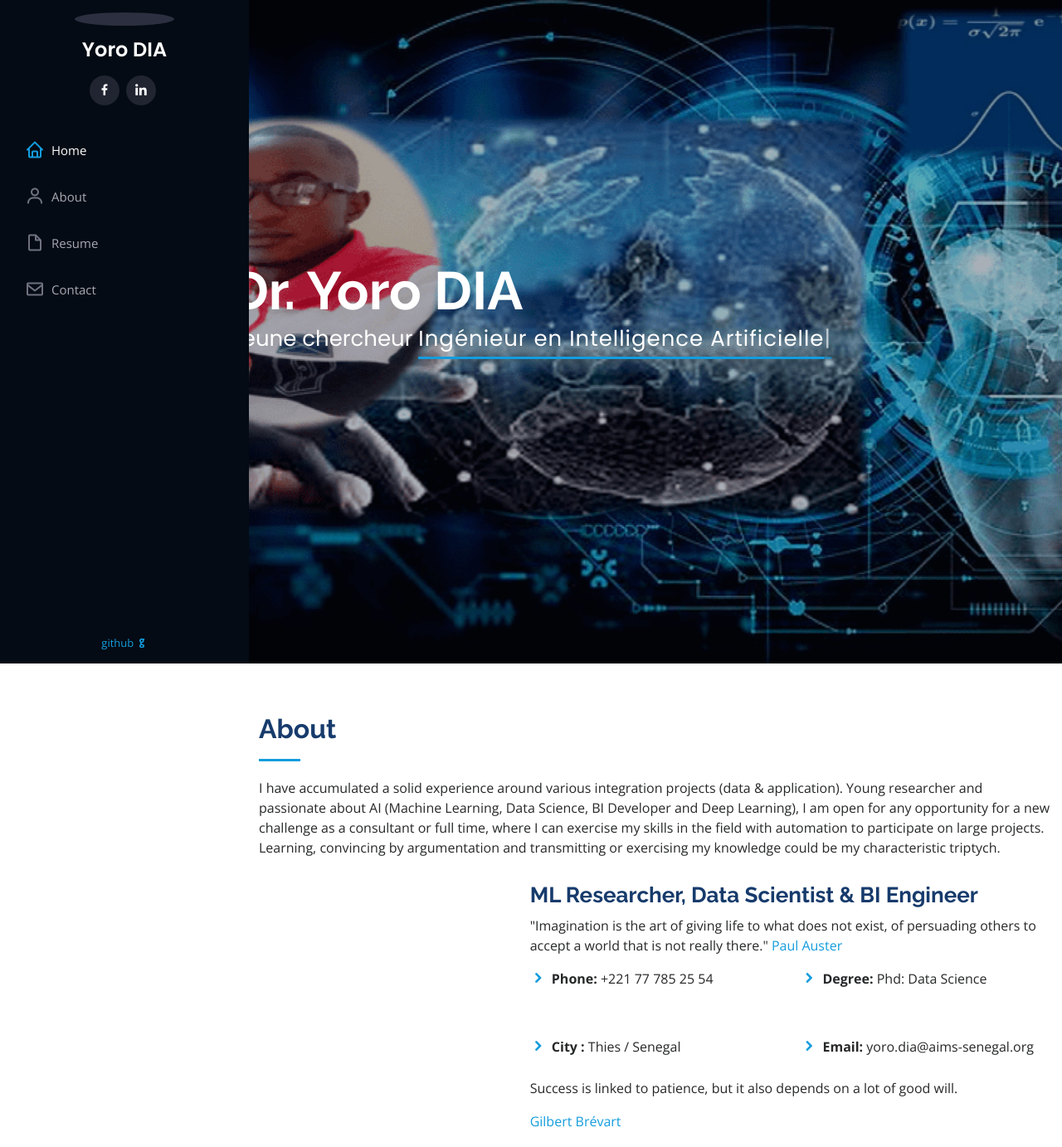
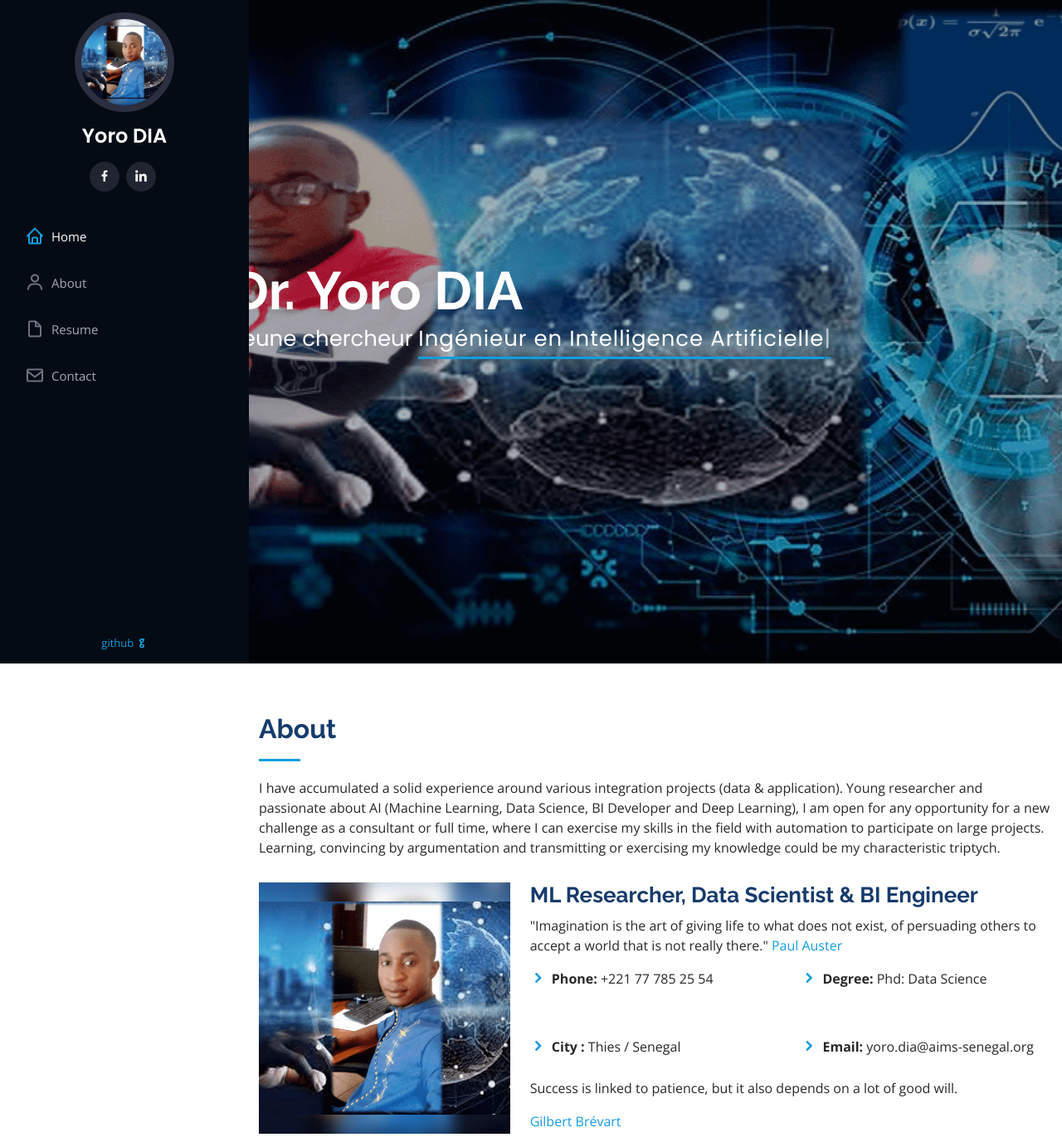
Before and after one commit to yorodia20/profile-yoro, a plain HTML site: page index.html in a window 1280 px wide. Shown: the top 1383 px of the page at 83% size. Drawn offline with nearby package versions, Linux system fonts and the light colour scheme.

Commit message:
first commit

```diff
--- a/index.html
+++ b/index.html
@@ -12,8 +12,8 @@
   <meta content="" name="keywords">
 
   <!-- Favicons -->
-  <link href="assets/www/favicon.PNG" rel="icon">
-  <link href="assets/www/apple-touch-icon.PNG" rel="apple-touch-icon">
+  <link href="assets/www/favicon.png" rel="icon">
+  <link href="assets/www/apple-touch-icon.png" rel="apple-touch-icon">
 
   <!-- Google Fonts -->
   <link href="https://fonts.googleapis.com/css?family=Open+Sans:300,300i,400,400i,600,600i,700,700i|Raleway:300,300i,400,400i,500,500i,600,600i,700,700i|Poppins:300,300i,400,400i,500,500i,600,600i,700,700i" rel="stylesheet">
@@ -42,7 +42,7 @@
     <div class="d-flex flex-column">
 
       <div class="profile">
-        <img src="assets/img/profile-img.jpg" alt="" class="img-fluid rounded-circle">
+        <img src="assets/www/profile-img.jpg" alt="" class="img-fluid rounded-circle">
         <h1 class="text-light"><a href="index-2.html">Yoro DIA</a></h1>
         <div class="social-links mt-3 text-center">
 
@@ -89,7 +89,7 @@
 
         <div class="row">
           <div class="col-lg-4" data-aos="fade-right">
-            <img src="assets/img/profile-img.jpg" class="img-fluid" alt="">
+            <img src="assets/www/profile-img.jpg" class="img-fluid" alt="">
           </div>
           <div class="col-lg-8 pt-4 pt-lg-0 content" data-aos="fade-left">
             <h3>ML Researcher, Data Scientist &amp; BI Engineer </h3>
```
